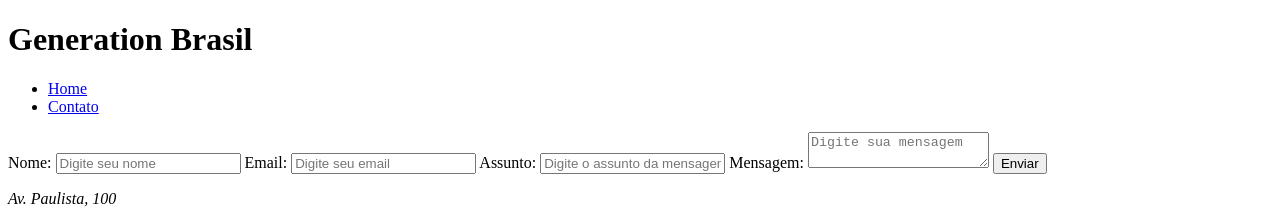
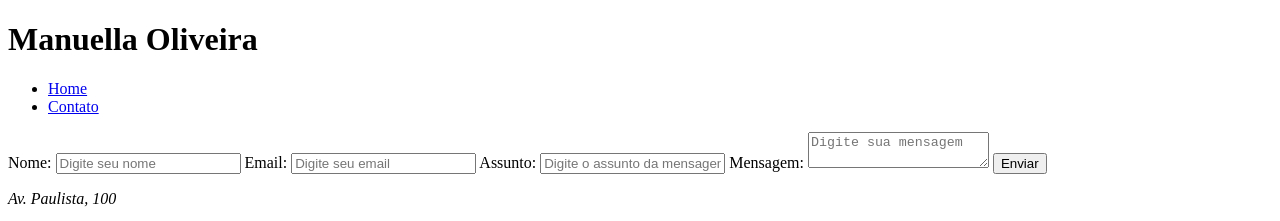
Before and after one commit to sZmanu/PortifolioGeneration, a plain HTML site: page contato.html in a window 1280 px wide. Shown: the top 221 px of the page. Drawn offline with Linux system fonts and the light colour scheme.

Commit message:
Estrutura do projeto criada

```diff
--- a/contato.html
+++ b/contato.html
@@ -17,7 +17,7 @@
     <header>
 
         <!-- Título do cabeçalho -->
-        <h1>Generation Brasil</h1>
+        <h1>Manuella Oliveira</h1>
 
         <!-- Menu de Navegação -->
         <nav>
```
